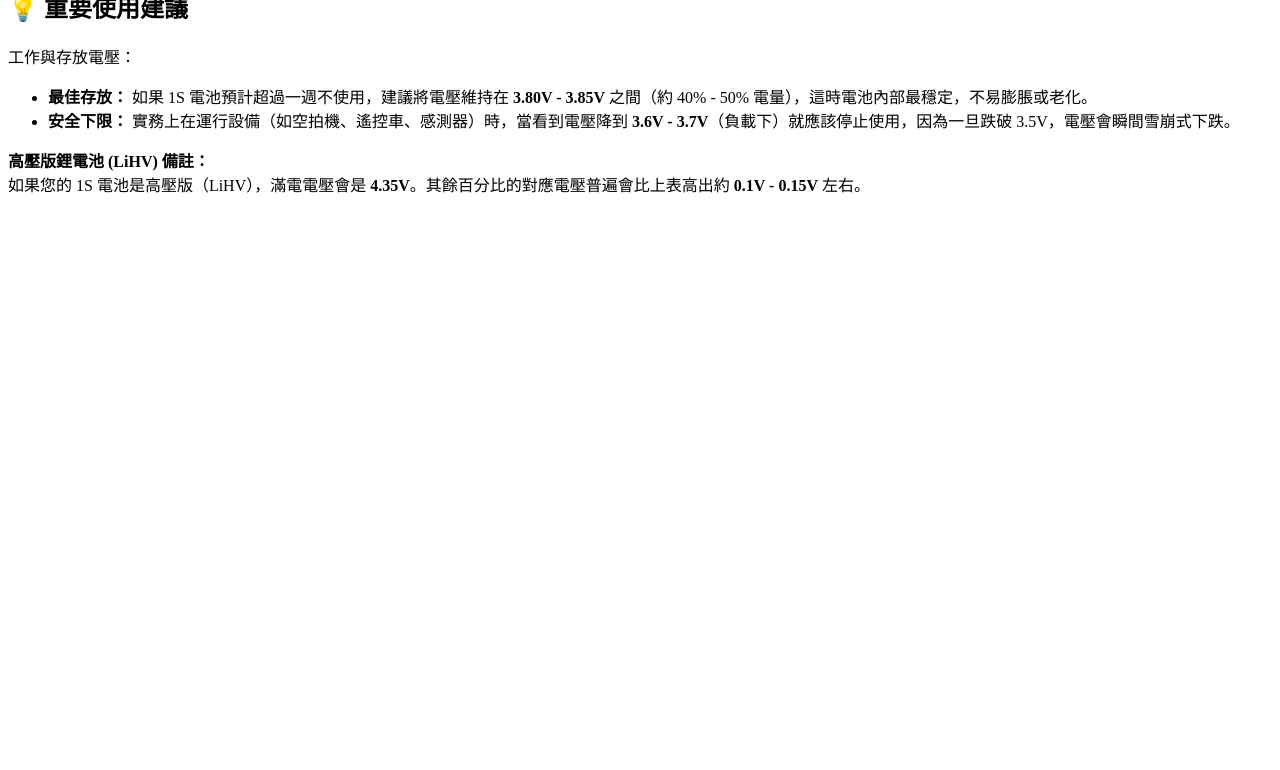
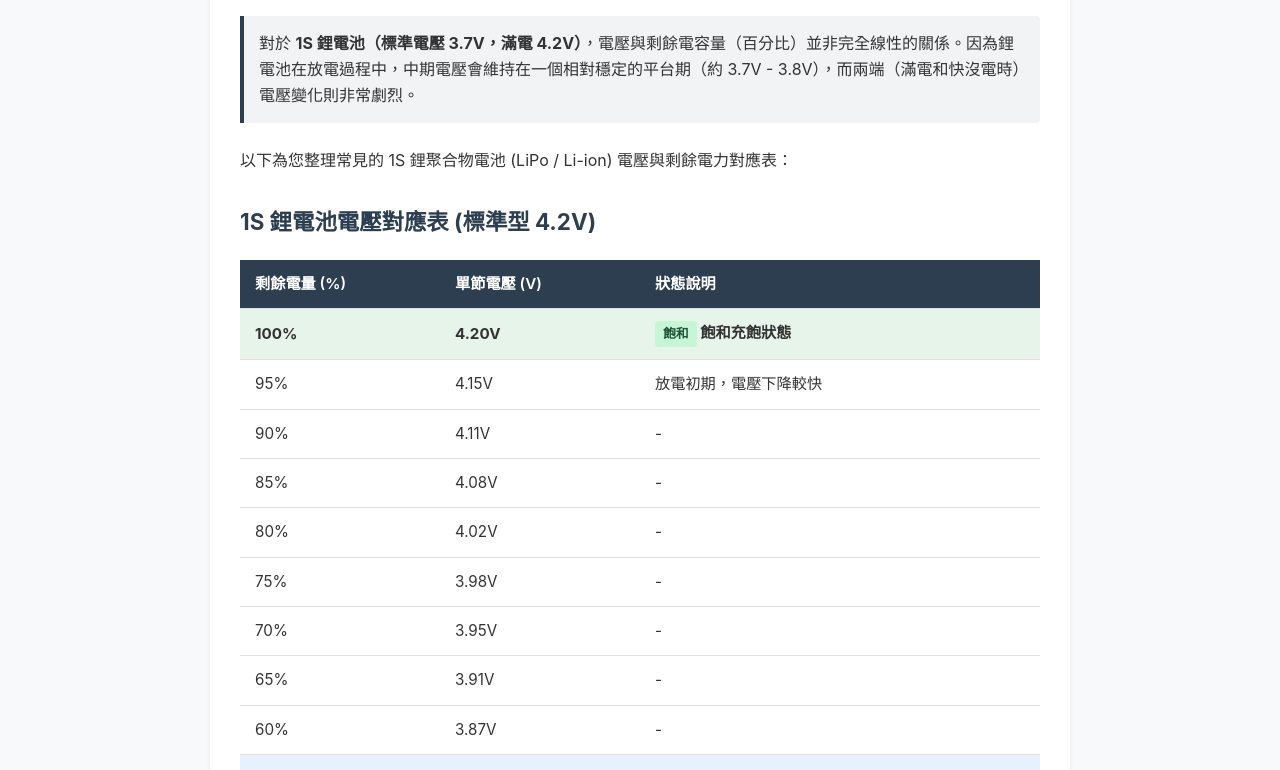
Before and after one commit to tomycbf/20260709, a plain HTML site: page index.html in a window 1280 px wide. Shown: the part 111-881 px from the top of the page. Before the commit the page ends 800 px from the top, so only its background shows below. Drawn offline with Linux system fonts and the light colour scheme.

Commit message:
Update index.html

```diff
--- a/index.html
+++ b/index.html
@@ -1,3 +1,187 @@
+<!DOCTYPE html>
+<html lang="zh-TW">
+<head>
+    <meta charset="UTF-8">
+    <meta name="viewport" content="width=device-width, initial-scale=1.0">
+    <title>1S 鋰電池電壓與剩餘電力對應表</title>
+    <style>
+        :root {
+            --primary-color: #2c3e50;
+            --accent-color: #3498db;
+            --bg-color: #f8f9fa;
+            --text-color: #333333;
+            --table-border: #e0e0e0;
+            --highlight-bg: #e8f4fd;
+            --warning-bg: #fff3cd;
+            --warning-text: #856404;
+            --danger-bg: #f8d7da;
+            --danger-text: #721c24;
+        }
+
+        body {
+            font-family: -apple-system, BlinkMacSystemFont, "Segoe UI", Roboto, "Helvetica Neue", Arial, sans-serif, "Apple Color Emoji", "Segoe UI Emoji";
+            line-height: 1.6;
+            color: var(--text-color);
+            background-color: var(--bg-color);
+            margin: 0;
+            padding: 20px;
+        }
+
+        .container {
+            max-width: 800px;
+            margin: 0 auto;
+            background: #ffffff;
+            padding: 30px;
+            border-radius: 8px;
+            box-shadow: 0 4px 6px rgba(0, 0, 0, 0.05);
+        }
+
+        h1 {
+            color: var(--primary-color);
+            border-bottom: 2px solid var(--accent-color);
+            padding-bottom: 10px;
+            font-size: 1.8rem;
+            margin-top: 0;
+        }
+
+        h2 {
+            color: var(--primary-color);
+            font-size: 1.4rem;
+            margin-top: 30px;
+            display: flex;
+            align-items: center;
+        }
+
+        p {
+            margin-bottom: 20px;
+            text-align: justify;
+        }
+
+        .intro-box {
+            background-color: #f1f3f5;
+            border-left: 4px solid var(--primary-color);
+            padding: 15px;
+            border-radius: 0 4px 4px 0;
+            margin-bottom: 25px;
+        }
+
+        table {
+            width: 100%;
+            border-collapse: collapse;
+            margin: 20px 0;
+            font-size: 0.95rem;
+        }
+
+        th, td {
+            padding: 12px 15px;
+            text-align: left;
+            border-bottom: 1px solid var(--table-border);
+        }
+
+        th {
+            background-color: var(--primary-color);
+            color: #ffffff;
+            font-weight: 600;
+        }
+
+        tr:hover {
+            background-color: #fdfdfd;
+        }
+
+        /* 特殊行樣式 */
+        .row-max { background-color: #e6f4ea; font-weight: bold; }
+        .row-storage { background-color: #e8f0fe; }
+        .row-warn { background-color: #fffde7; }
+        .row-danger { background-color: #fce8e6; }
+        .row-cutoff { background-color: #fcedec; font-weight: bold; color: var(--danger-text); }
+
+        .badge {
+            display: inline-block;
+            padding: 3px 8px;
+            border-radius: 4px;
+            font-size: 0.8rem;
+            font-weight: 600;
+        }
+
+        .badge-success { background-color: #c6f6d5; color: #22543d; }
+        .badge-info { background-color: #bee3f8; color: #2a4365; }
+        .badge-warning { background-color: #feebc8; color: #744210; }
+        .badge-danger { background-color: #fed7d7; color: #742a2a; }
+
+        .card {
+            background: #ffffff;
+            border: 1px solid var(--table-border);
+            border-radius: 6px;
+            padding: 20px;
+            margin-top: 15px;
+            box-shadow: 0 2px 4px rgba(0,0,0,0.02);
+        }
+
+        .suggestion-title {
+            font-weight: bold;
+            color: #d97706;
+            margin-top: 15px;
+            margin-bottom: 5px;
+        }
+
+        ul {
+            padding-left: 20px;
+            margin-top: 5px;
+        }
+
+        li {
+            margin-bottom: 8px;
+        }
+
+        .note-box {
+            background-color: #f8fafc;
+            border: 1px dashed #cbd5e1;
+            padding: 15px;
+            border-radius: 6px;
+            margin-top: 20px;
+        }
+    </style>
+</head>
+<body>
+
+<div class="container">
+    <h1>1S 鋰電池電壓與剩餘電力對應表</h1>
+
+    <div class="intro-box">
+        對於 <strong>1S 鋰電池（標準電壓 3.7V，滿電 4.2V）</strong>，電壓與剩餘電容量（百分比）並非完全線性的關係。因為鋰電池在放電過程中，中期電壓會維持在一個相對穩定的平台期（約 3.7V - 3.8V），而兩端（滿電和快沒電時）電壓變化則非常劇烈。
+    </div>
+
+    <p>以下為您整理常見的 1S 鋰聚合物電池 (LiPo / Li-ion) 電壓與剩餘電力對應表：</p>
+
+    <h2>1S 鋰電池電壓對應表 (標準型 4.2V)</h2>
+
+    <table>
+        <thead>
+            <tr>
+                <th style="width: 25%;">剩餘電量 (%)</th>
+                <th style="width: 25%;">單節電壓 (V)</th>
+                <th style="width: 50%;">狀態說明</th>
+            </tr>
+        </thead>
+        <tbody>
+            <tr class="row-max">
+                <td>100%</td>
+                <td>4.20V</td>
+                <td><span class="badge badge-success">飽和</span> 飽和充飽狀態</td>
+            </tr>
+            <tr>
+                <td>95%</td>
+                <td>4.15V</td>
+                <td>放電初期，電壓下降較快</td>
+            </tr>
+            <tr>
+                <td>90%</td>
+                <td>4.11V</td>
+                <td>-</td>
+            </tr>
+            <tr>
+                <td>85%</td>
+                <td>4.08V</td>
                 <td>-</td>
             </tr>
             <tr>
```
